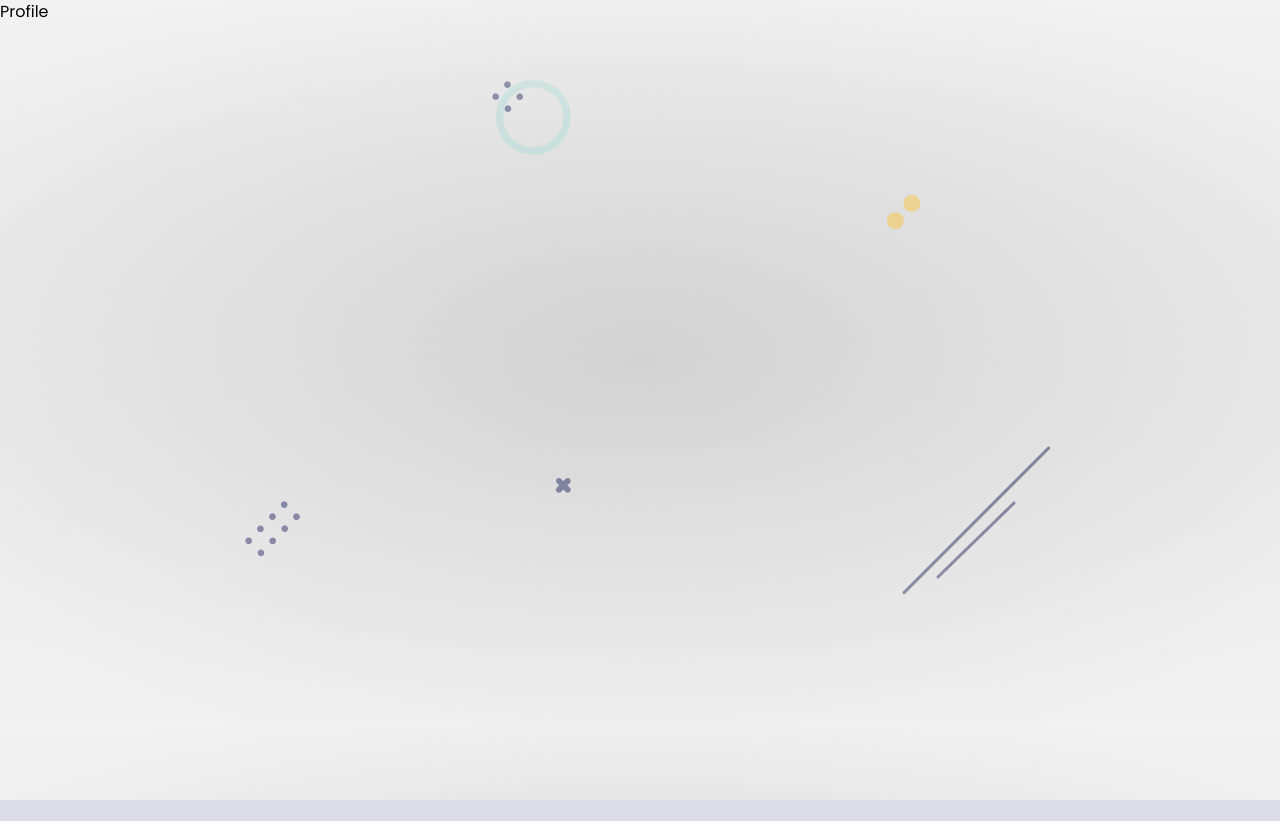
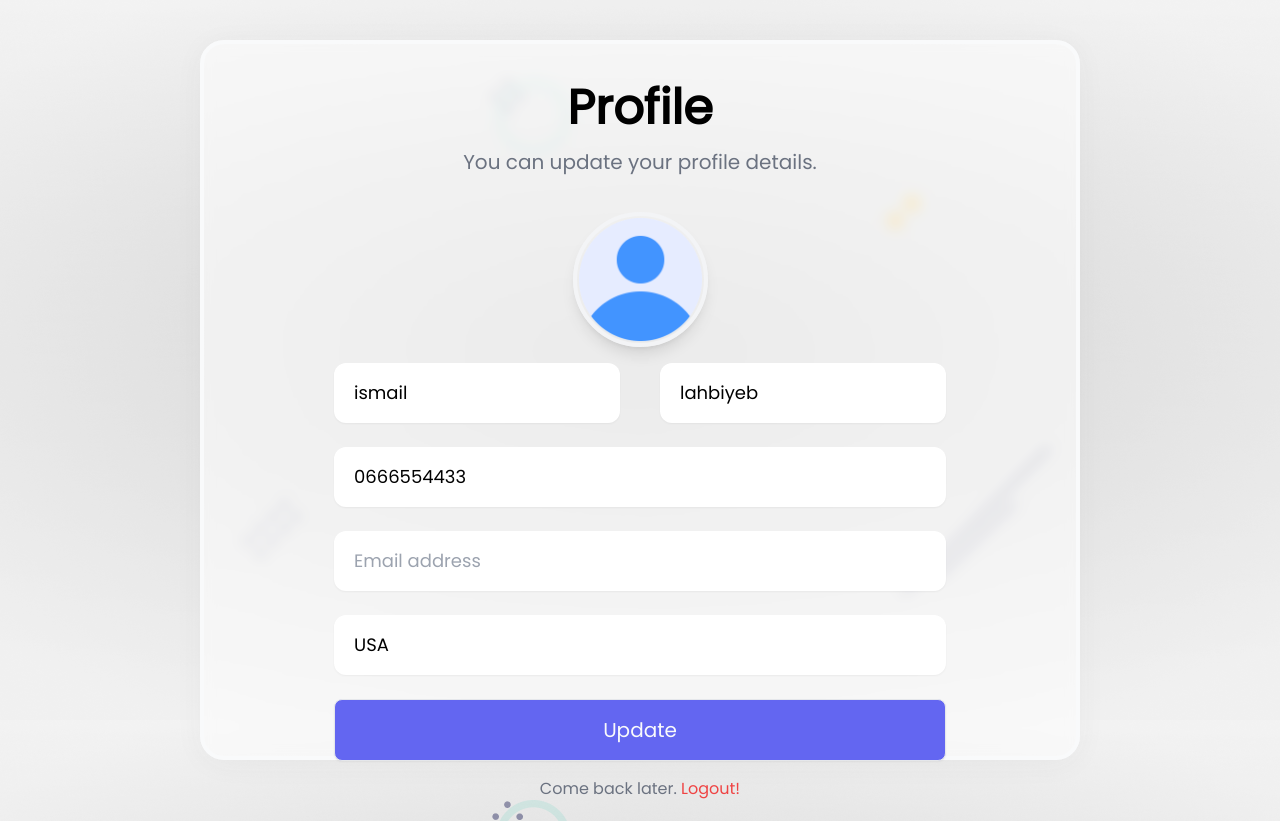
Before and after one commit to Ismail-Lh/login-app, a React (Vite) app in the folder frontend/: page /profile in a window 1280 px wide. Before the commit the page ends 800 px from the top, so only its background shows below. Built offline with nearby package versions, Linux system fonts and the light colour scheme.

Commit message:
Create the Profile page UI

```diff
--- a/frontend/src/components/Profile.jsx
+++ b/frontend/src/components/Profile.jsx
@@ -1,7 +1,124 @@
-import React from 'react';
+import { useState } from 'react';
+import { Link } from 'react-router-dom';
+import { useFormik } from 'formik';
+import { Toaster } from 'react-hot-toast';
+
+import styles from '../styles/Username.module.css';
+import avatar from '../assets/profile.png';
+import { validateFields } from '../helpers/validate';
+import { convertToBase64 } from '../helpers/convert';
 
 const Profile = () => {
-	return <div>Profile</div>;
+	const [file, setFile] = useState();
+
+	const formik = useFormik({
+		initialValues: {
+			firsName: 'ismail',
+			lastName: 'lahbiyeb',
+			mobile: '0666554433',
+			address: 'USA',
+			email: '',
+		},
+		validate: validateFields,
+		validateOnBlur: false,
+		validateOnChange: false,
+		onSubmit: async values => {
+			values = await Object.assign(values, { profile: file || '' });
+			console.log(values);
+		},
+	});
+
+	const handleUpload = async e => {
+		const base64 = await convertToBase64(e.target.files[0]);
+		setFile(base64);
+	};
+
+	return (
+		<div className='container mx-auto'>
+			<Toaster position='top-center' reverseOrder={false} />
+
+			<div className='flex justify-center items-center h-screen'>
+				<div className={styles.glass} style={{ width: '50%' }}>
+					<div className='title flex flex-col items-center'>
+						<h4 className='text-5xl font-bold'>Profile</h4>
+						<span className='py-4 text-xl w-2/3 text-center text-gray-500'>
+							You can update your profile details.
+						</span>
+					</div>
+
+					<form className='py-1' onSubmit={formik.handleSubmit}>
+						<div className='profile flex justify-center py-4'>
+							<label htmlFor='profile'>
+								<img
+									src={file || avatar}
+									className={styles.profile_img}
+									alt='avatar'
+								/>
+							</label>
+
+							<input
+								type='file'
+								name='profile'
+								id='profile'
+								accept='image/*'
+								onChange={handleUpload}
+							/>
+						</div>
+
+						<div className='textbox flex flex-col items-center gap-6'>
+							<div className='name flex w-3/4 gap-10'>
+								<input
+									{...formik.getFieldProps('firsName')}
+									className={styles.textbox}
+									type='text'
+									placeholder='FirstName'
+								/>
+								<input
+									{...formik.getFieldProps('lastName')}
+									className={styles.textbox}
+									type='text'
+									placeholder='LastName'
+								/>
+							</div>
+
+							<input
+								{...formik.getFieldProps('mobile')}
+								className={styles.textbox}
+								type='text'
+								placeholder='Mobile No.'
+							/>
+							<input
+								{...formik.getFieldProps('email')}
+								className={styles.textbox}
+								type='text'
+								placeholder='Email address'
+							/>
+
+							<input
+								{...formik.getFieldProps('address')}
+								className={styles.textbox}
+								type='text'
+								placeholder='Address'
+							/>
+
+							<button type='submit' className={styles.btn}>
+								Update
+							</button>
+						</div>
+
+						<div className='text-center py-4'>
+							<span className='text-gray-500'>
+								Come back later.{' '}
+								<Link className='text-red-500' to='/'>
+									Logout!
+								</Link>
+							</span>
+						</div>
+					</form>
+				</div>
+			</div>
+		</div>
+	);
 };
 
 export default Profile;
```
